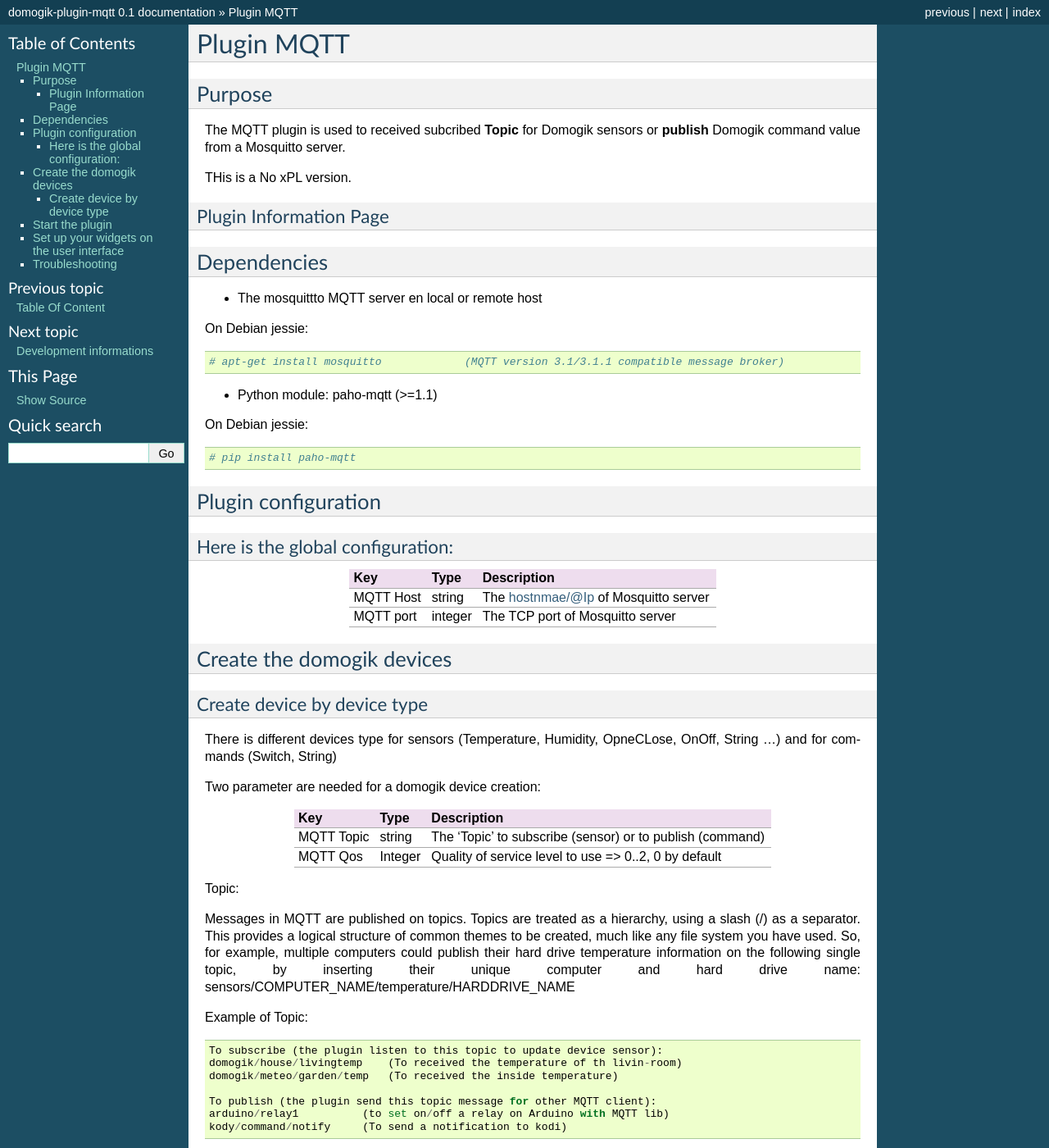
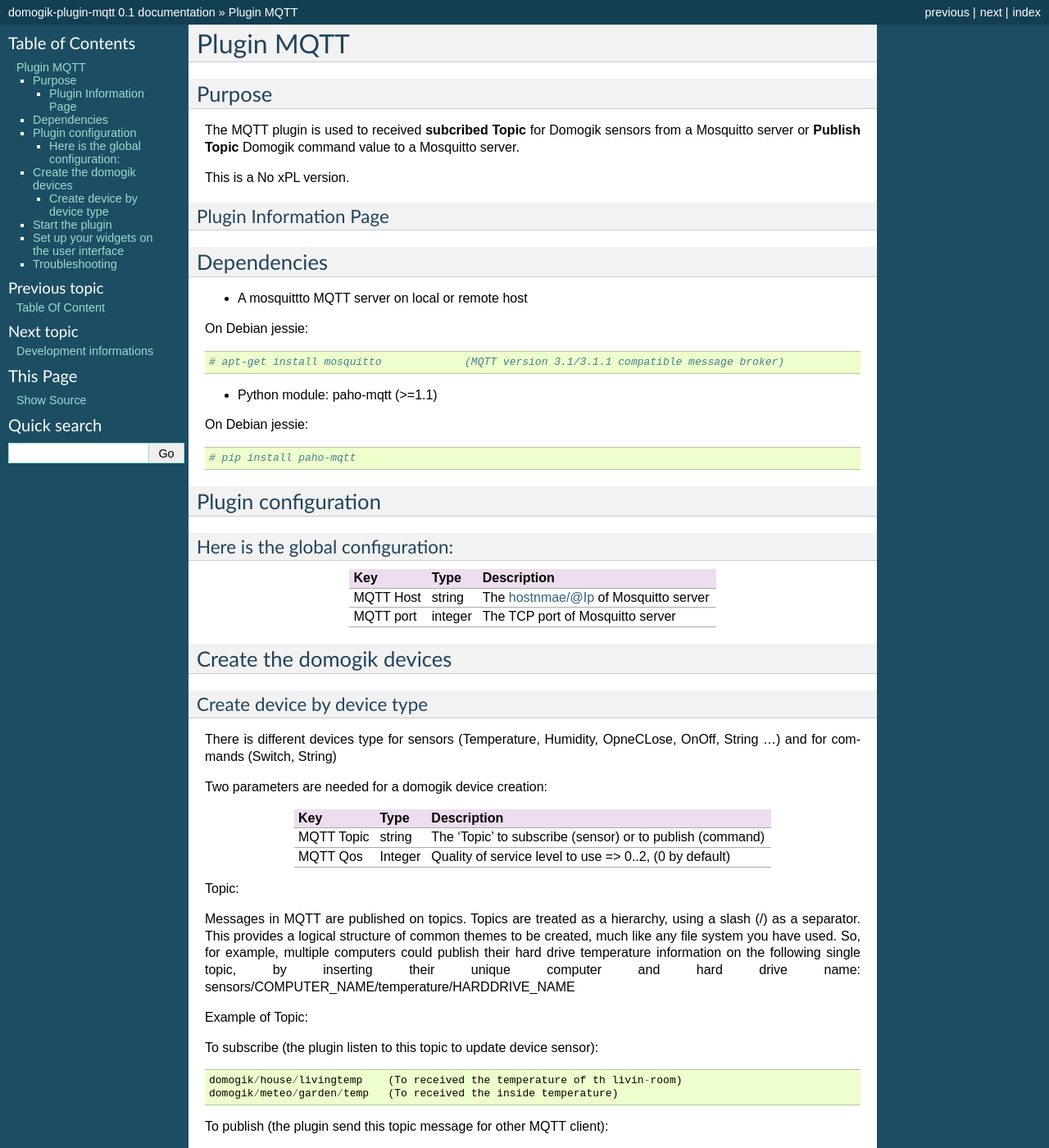
Before and after one commit to vdomos/domogik-plugin-mqtt, a Sphinx documentation site: the page built from docs/mqtt.txt, in a window 1280 px wide and 1400 px high. Shown: the whole window at 82% size. Built offline with Sphinx 7.4.7, drawn with Linux system fonts in a browser that asks for light colours.

Commit message:
Update documentation

```diff
--- a/docs/dev.txt
+++ b/docs/dev.txt
@@ -19,6 +19,8 @@
 
 * Subscribe to a command message for "domogik/command/#" Topic
 
+.. code-block:: none
+
     $ mosquitto_sub -h mosquitto_server -t "domogik/command/#" -v
     ...
 
--- a/docs/mqtt.txt
+++ b/docs/mqtt.txt
@@ -7,9 +7,9 @@
 Purpose
 =======
 
-The MQTT plugin is used to received subcribed **Topic** for Domogik sensors or **publish** Domogik command value from a Mosquitto server.
+The MQTT plugin is used to received **subcribed Topic** for Domogik sensors from a Mosquitto server or **Publish Topic** Domogik command value to a Mosquitto server.
 
-THis is a No xPL version.
+This is a No xPL version.
 
 
 Plugin Information Page
@@ -19,7 +19,7 @@
 Dependencies
 ============
 
-* The mosquittto MQTT server en local or remote host
+* A mosquittto MQTT server on local or remote host
 
 On Debian jessie::
 
@@ -58,14 +58,14 @@
 
 There is different devices type for sensors (Temperature, Humidity, OpneCLose, OnOff, String ...) and for commands (Switch, String)
 
-Two parameter are needed for a domogik device creation:
+Two parameters are needed for a domogik device creation:
 
 ===================== =========================== ======================================================================
 Key                   Type                        Description
 ===================== =========================== ======================================================================
 MQTT Topic            string                      The 'Topic' to subscribe (sensor) or to publish (command)
 --------------------- --------------------------- ----------------------------------------------------------------------
-MQTT Qos              Integer                     Quality of service level to use => 0..2, 0 by default
+MQTT Qos              Integer                     Quality of service level to use => 0..2, (0 by default)
 ===================== =========================== ======================================================================
 
 Topic:
@@ -75,13 +75,15 @@
 So, for example, multiple computers could publish their hard drive temperature information on the following single topic,
 by inserting their unique computer and hard drive name: sensors/COMPUTER_NAME/temperature/HARDDRIVE_NAME
 
-Example of Topic: ::
+Example of Topic:
 
-    To subscribe (the plugin listen to this topic to update device sensor):
+To subscribe (the plugin listen to this topic to update device sensor): ::
+
     domogik/house/livingtemp    (To received the temperature of th livin-room)
     domogik/meteo/garden/temp   (To received the inside temperature)
 
-    To publish (the plugin send this topic message for other MQTT client):
+To publish (the plugin send this topic message for other MQTT client): ::
+
     arduino/relay1          (to set on/off a relay on Arduino with MQTT lib)
     kody/command/notify     (To send a notification to kodi)
 
```
